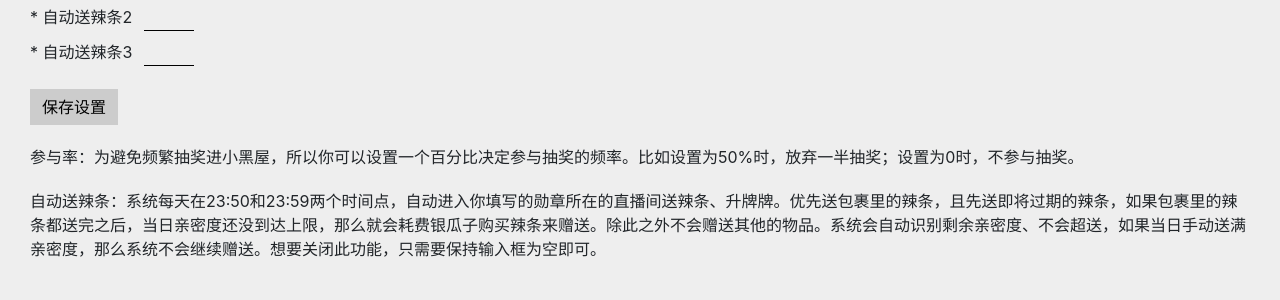
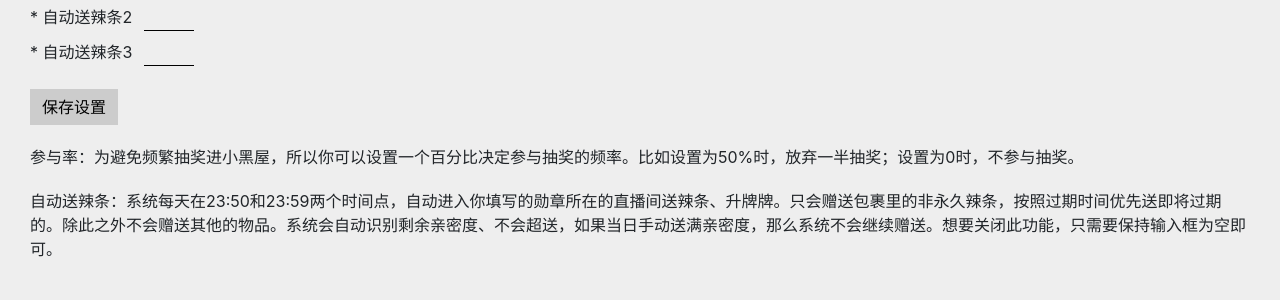
Before and after one commit to cl-ei/stormgift, a Python web app: template website/templates/settings.html in a window 1280 px wide. Shown: the part 394-694 px from the top of the page. Run offline with Jinja, Linux system fonts and the light colour scheme; the template is opened without the code that fills it, so the values that code supplies are empty; some libraries are stand-ins or nearby versions.

Commit message:
update auto intimacy.

```diff
--- a/website/templates/settings.html
+++ b/website/templates/settings.html
@@ -111,7 +111,7 @@
 </div>
 <p style="margin-top: 20px;">参与率：为避免频繁抽奖进小黑屋，所以你可以设置一个百分比决定参与抽奖的频率。比如设置为50%时，放弃一半抽奖；设置为0时，不参与抽奖。<br>
 </p>
-<p style="margin-top: 20px;">自动送辣条：系统每天在23:50和23:59两个时间点，自动进入你填写的勋章所在的直播间送辣条、升牌牌。优先送包裹里的辣条，且先送即将过期的辣条，如果包裹里的辣条都送完之后，当日亲密度还没到达上限，那么就会耗费银瓜子购买辣条来赠送。除此之外不会赠送其他的物品。系统会自动识别剩余亲密度、不会超送，如果当日手动送满亲密度，那么系统不会继续赠送。想要关闭此功能，只需要保持输入框为空即可。<br>
+<p style="margin-top: 20px;">自动送辣条：系统每天在23:50和23:59两个时间点，自动进入你填写的勋章所在的直播间送辣条、升牌牌。只会赠送包裹里的非永久辣条，按照过期时间优先送即将过期的。除此之外不会赠送其他的物品。系统会自动识别剩余亲密度、不会超送，如果当日手动送满亲密度，那么系统不会继续赠送。想要关闭此功能，只需要保持输入框为空即可。<br>
 </p>
 <div id="prompt-modal" class="modal fade" role="dialog" aria-labelledby="myModalLabel" aria-hidden="true">
     <div class="modal-dialog">
```
